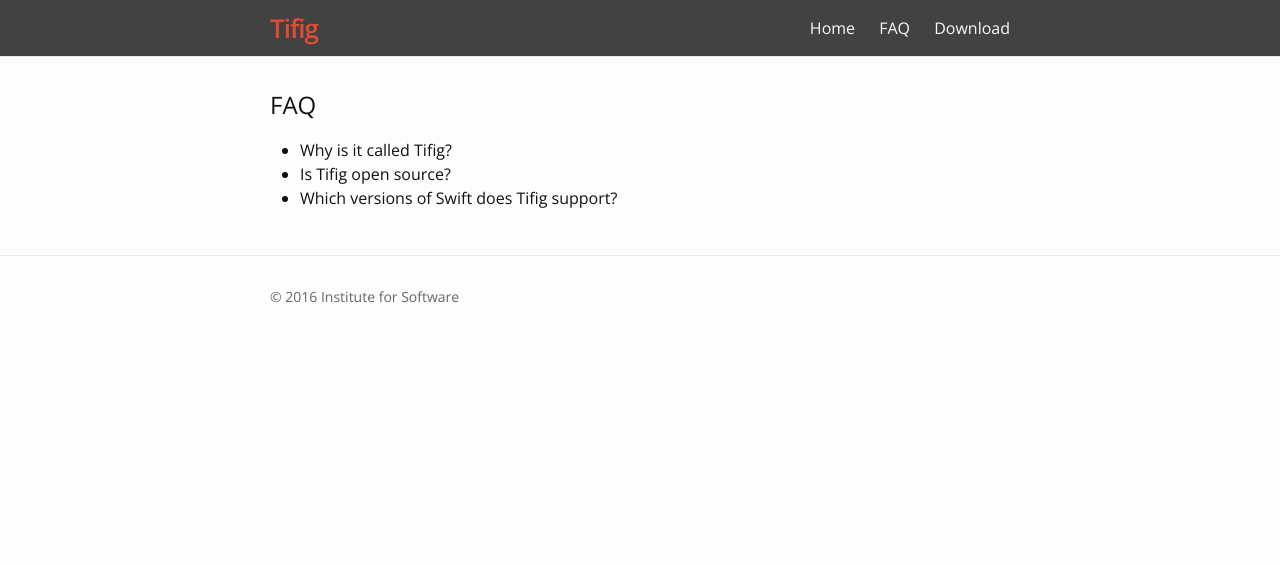
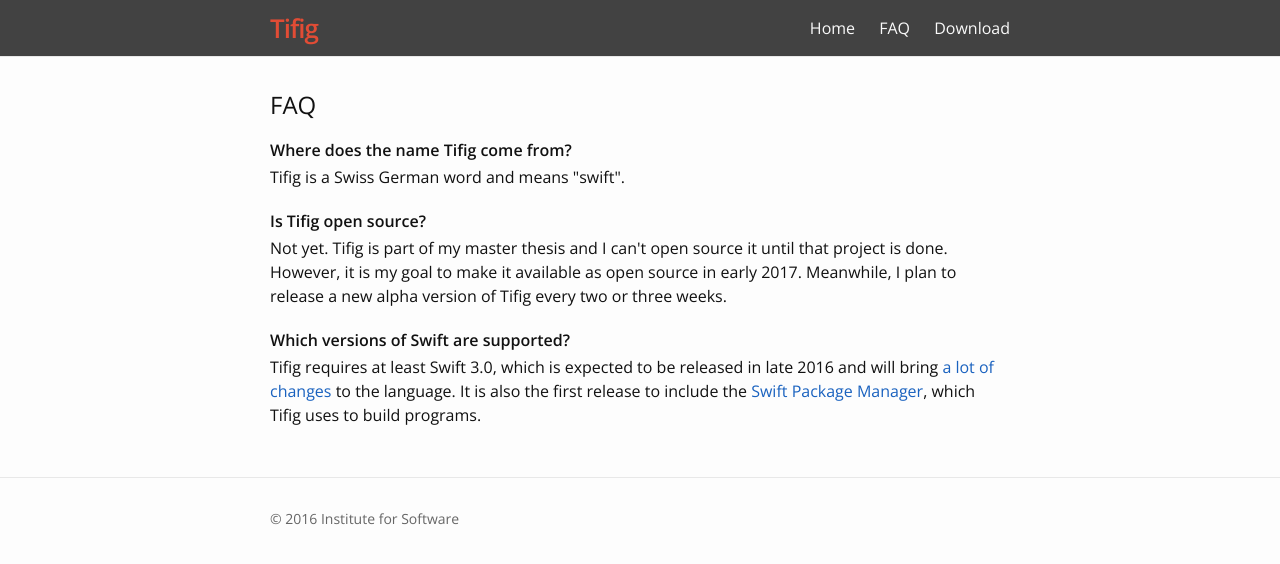
Before and after one commit to paulvi/tifig.net, a Jekyll site: the page built from faq.html, in a window 1280 px wide. Shown: the top 564 px of the page. Built offline with Jekyll 4.4.1, drawn with Linux system fonts in a browser that asks for light colours.

Commit message:
updated FAQ site

```diff
--- a/_sass/_layout.scss
+++ b/_sass/_layout.scss
@@ -179,3 +179,18 @@
         }
     }
 }
+
+.faqs {
+  list-style:none;
+  margin: 0px;
+  padding: 0px;
+
+  li {
+    margin-bottom: 20px;
+
+    .faq-question {
+      font-weight:600;
+      margin-bottom:3px;
+    }
+  }
+}
--- a/faq.html
+++ b/faq.html
@@ -4,8 +4,26 @@
 permalink: /faq/
 ---
 <h2>FAQ</h2>
-<ul>
-  <li>Why is it called Tifig?</li>
-  <li>Is Tifig open source?</li>
-  <li>Which versions of Swift does Tifig support?</li>
+<ul class='faqs'>
+  <li>
+    <div class='faq-question'>Where does the name Tifig come from?</div>
+    <div class='faq-answer'>Tifig is a Swiss German word and means "swift".</div>
+  </li>
+  <li>
+    <div class='faq-question'>Is Tifig open source?</div>
+    <div class='faq-answer'>
+      Not yet. Tifig is part of my master thesis and I can't open source it until that project is done.
+      However, it is my goal to make it available as open source in early 2017. Meanwhile, I plan to
+      release a new alpha version of Tifig every two or three weeks.
+    </div>
+  </li>
+  <li>
+    <div class='faq-question'>Which versions of Swift are supported?</div>
+    <div class='faq-answer'>
+      Tifig requires at least Swift 3.0, which is expected to be released in late 2016 and will bring
+      <a href="https://github.com/apple/swift-evolution#implemented-proposals-for-swift-3">a lot of changes</a>
+      to the language. It is also the first release to include the <a href="https://swift.org/package-manager/">Swift Package Manager</a>,
+      which Tifig uses to build programs.
+    </div>
+  </li>
 </ul>
```
